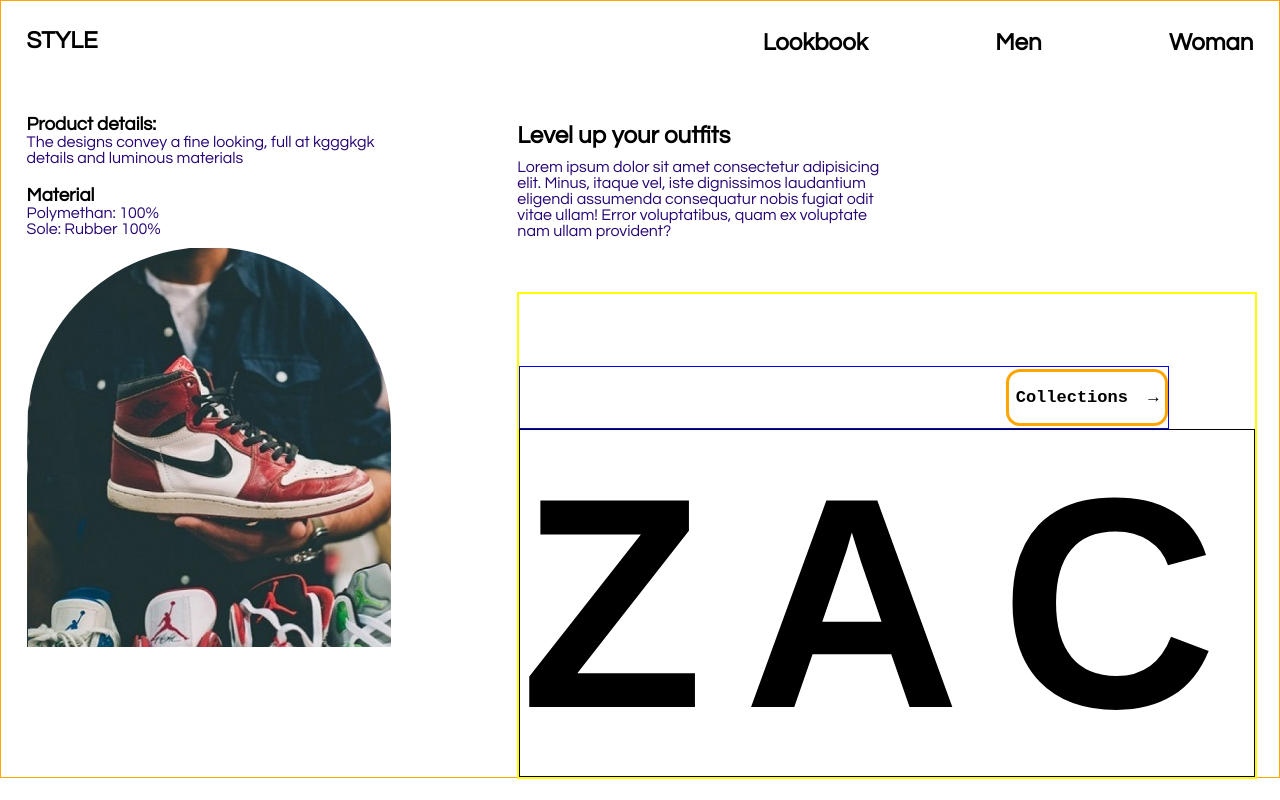
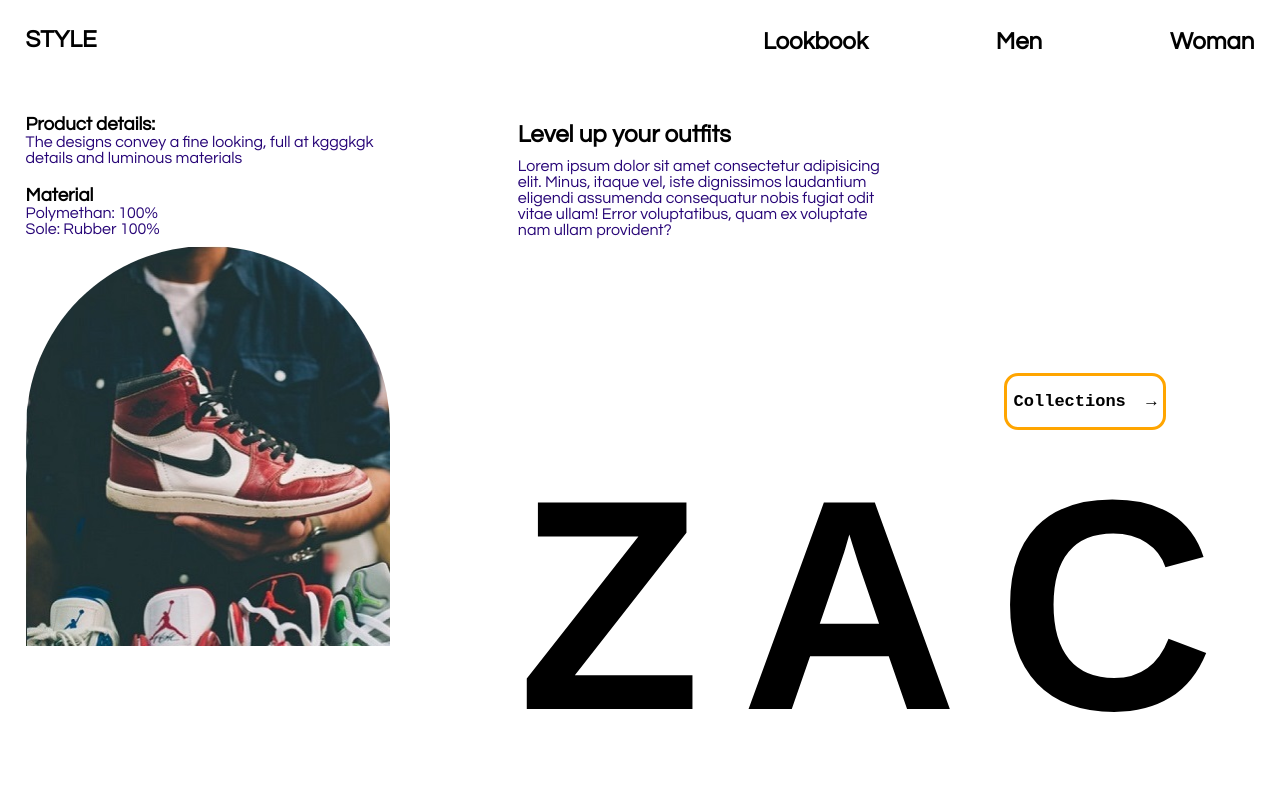
Before and after one commit to FranckSan/maquette3.github.io, a plain HTML site: page index.html in a window 1280 px wide. Drawn offline with Linux system fonts and the light colour scheme.

Commit message:
Update style.css

```diff
--- a/style.css
+++ b/style.css
@@ -3,7 +3,6 @@ body{
     padding: 0% 2% 0% 2%;
     margin: 0%;
     height: 97vh;
-    border: 1px solid orange;
 }
 
 #top{
@@ -99,7 +98,6 @@ h2{
     margin-bottom: 2%;
     width: 100%;
     height: 70%;
-    border: 2px solid yellow;
 }
 #right_buttom{
     display: flex;
@@ -108,8 +106,7 @@ h2{
     margin-right: 10%;
     margin-top: 20%;
     height: 20%;
-    width: 88%;;
-    border: 1px solid blue;
+    width: 88%;
 }
 button{
     display: flex;
@@ -133,5 +130,4 @@ h1{
     font-size: 300px;
     width: auto;
     height: 85%;
-    border: 1px solid black;
 }
```
